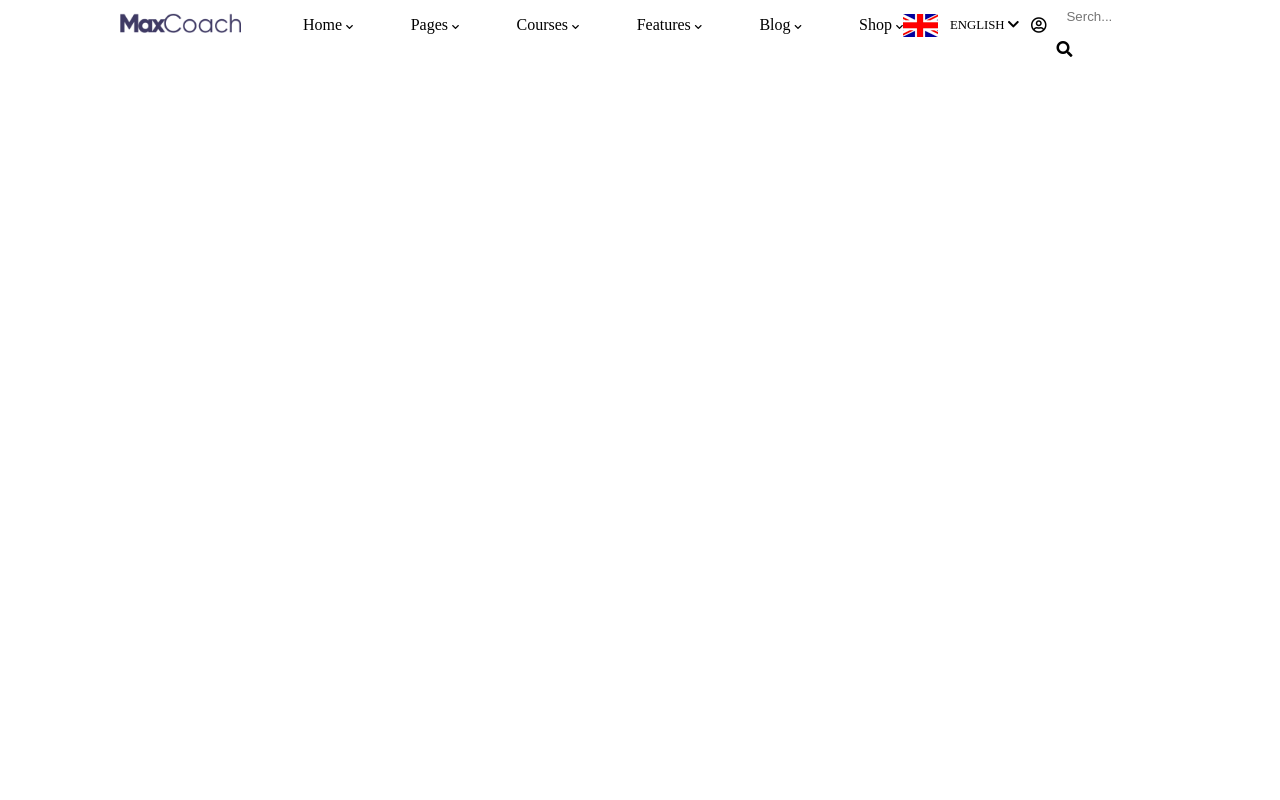
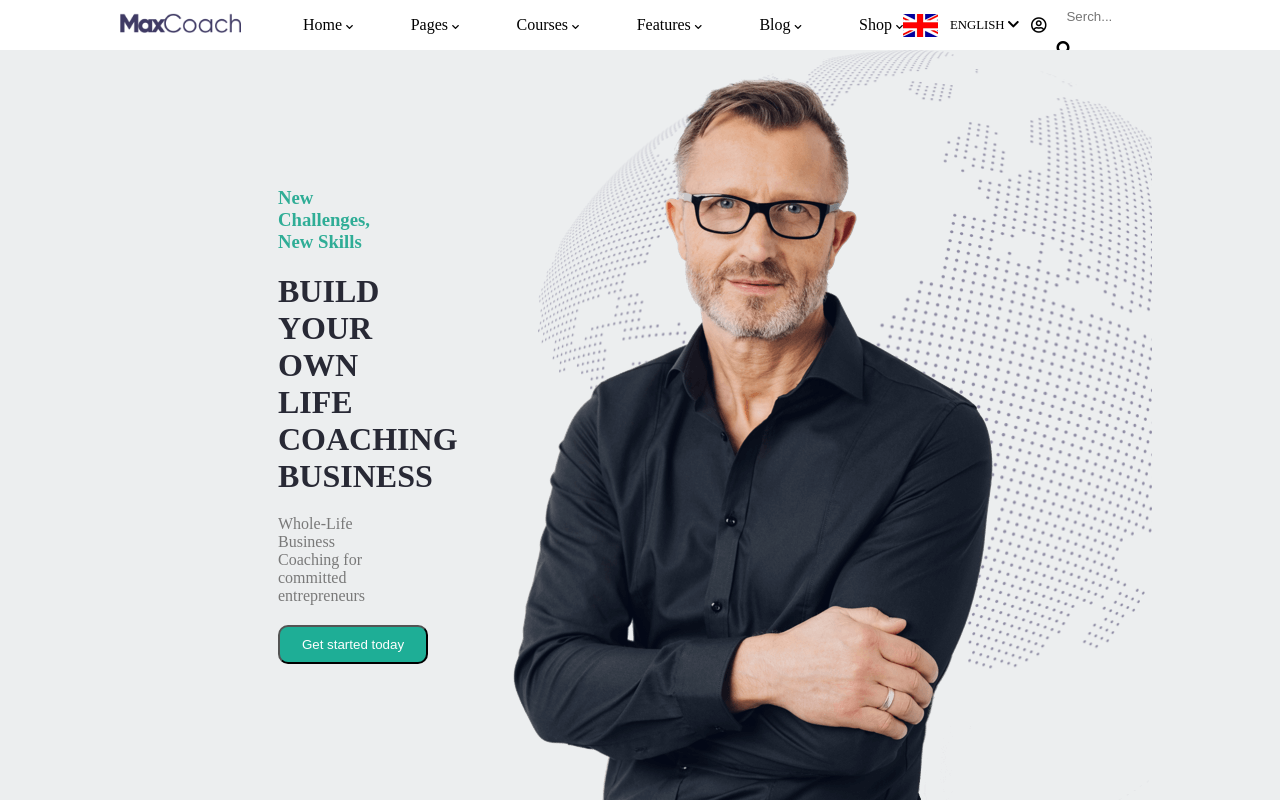
Before and after one commit to SimoneBenato/proj-html-vuejs, a Vue app: page / in a window 1280 px wide. Built offline with nearby package versions, Linux system fonts and the light colour scheme.

Commit message:
Componente wrapper

```diff
--- a/src/App.vue
+++ b/src/App.vue
@@ -1,18 +1,21 @@
 <template>
   <div id="app">
     <Header/>
+    <Wrapper/>
     <Footer/>
   </div>
 </template>
 
 <script>
 import Header from './components/Header.vue'
+import Wrapper from './components/Wrapper.vue'
 import Footer from './components/Footer.vue'
 
 export default {
   name: 'App',
   components: {
     Header,
+    Wrapper,
     Footer
   }
 }
--- a/src/components/Header.vue
+++ b/src/components/Header.vue
@@ -27,7 +27,6 @@
         </li>
       </ul>
     </nav>
-
     <!-- selezione lingua sito -->
     <div class="leng_serch">
       <div class="leng">
--- /dev/null
+++ b/src/components/Wrapper.vue
@@ -0,0 +1,91 @@
+<template>
+  <div class="container-fluid">
+    <div class="container">
+      <!-- sezione scritte -->
+      <div class="click-bait">
+        <h3>New Challenges, New Skills</h3>
+        <h1>BUILD YOUR OWN LIFE COACHING BUSINESS</h1>
+        <p>Whole-Life Business Coaching for committed entrepreneurs</p>
+        <button>Get started today</button>
+      </div>
+      <!-- sezione immagini -->
+      <div class="image">
+        <img src="../images/home-business-hero-avatar.png" alt="">
+      </div>
+    </div>
+  </div>
+</template>
+
+<script>
+export default {
+  name: 'Wrapper',
+  props: {
+
+  }
+}
+</script>
+
+<!-- Add "scoped" attribute to limit CSS to this component only -->
+<style scoped lang="scss">
+@import '../styles/colors.scss';
+.container-fluid {
+  width: 100%;
+  background-color: $porcelain;
+  height: calc(100vh - 50px);
+  position: relative;
+
+  .container {
+    width: 80%;
+    margin: 0 auto;
+    display: flex;
+    height: 100%;
+
+    .click-bait {
+      width: 40%;
+      height: 100%;
+      display: flex;
+      flex-direction: column;
+      justify-content: center;
+      padding: 150px;
+
+      h3 {
+        color: $jungle_green;
+        margin-bottom: 20px;
+      }
+
+      h1 {
+        color: $charade;
+        margin-bottom: 20px;
+      }
+
+      p {
+        color: $boulder;
+        margin-bottom: 20px;
+      }
+
+      button {
+        background-color: $mountain_meadow;
+        color: $white;
+        padding: 10px;
+        border-radius: 10px;
+        width: 150px;
+      }
+    }
+
+    .image {
+      width: 60%;
+      background-image: url('../images/home-business-hero-global-image.png');
+      background-size: cover;
+      height: 100%;
+      position: relative;
+
+      img {
+        position: absolute;
+        bottom: 0;
+        right: 10%;
+      }
+    }
+  }
+
+}
+</style>
```
